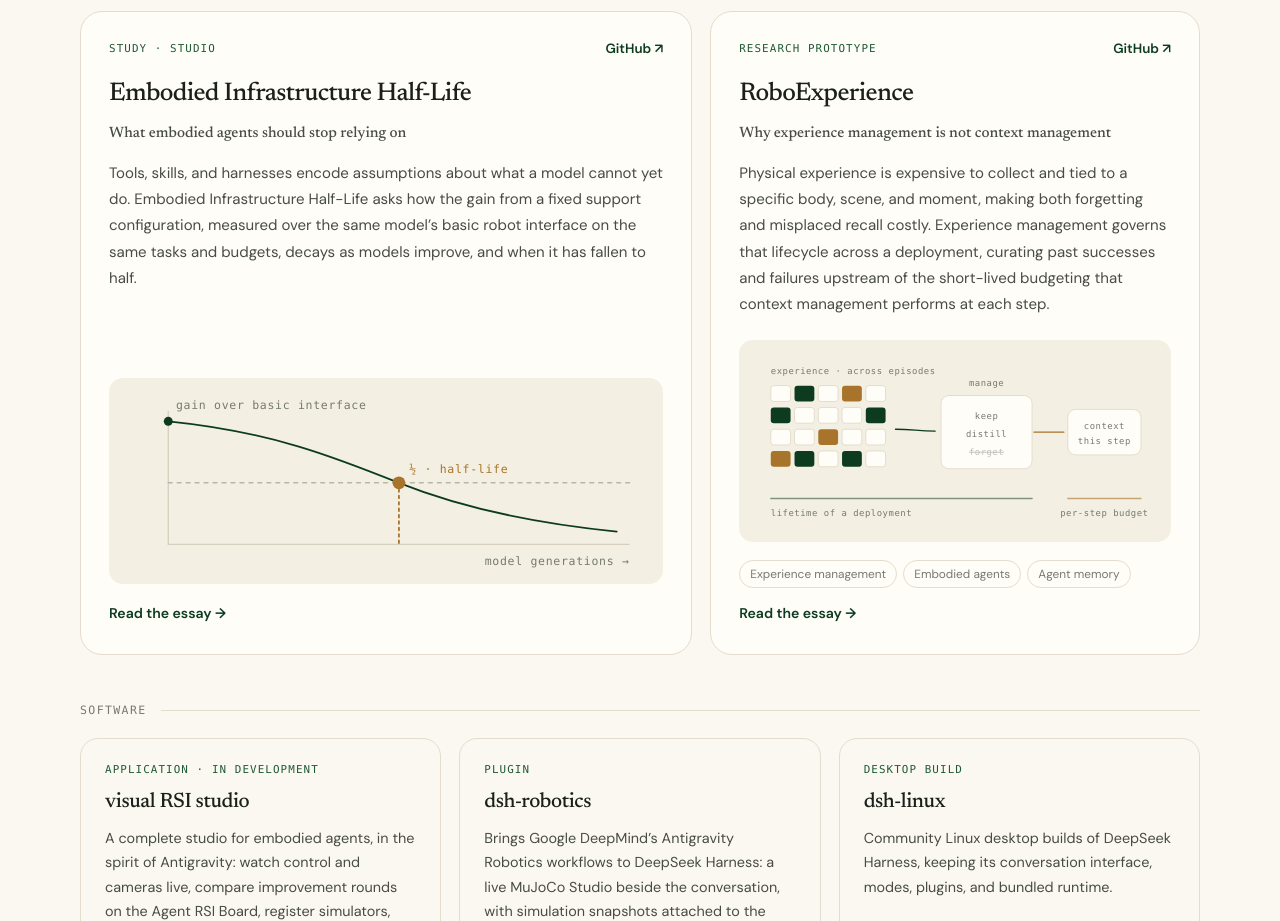
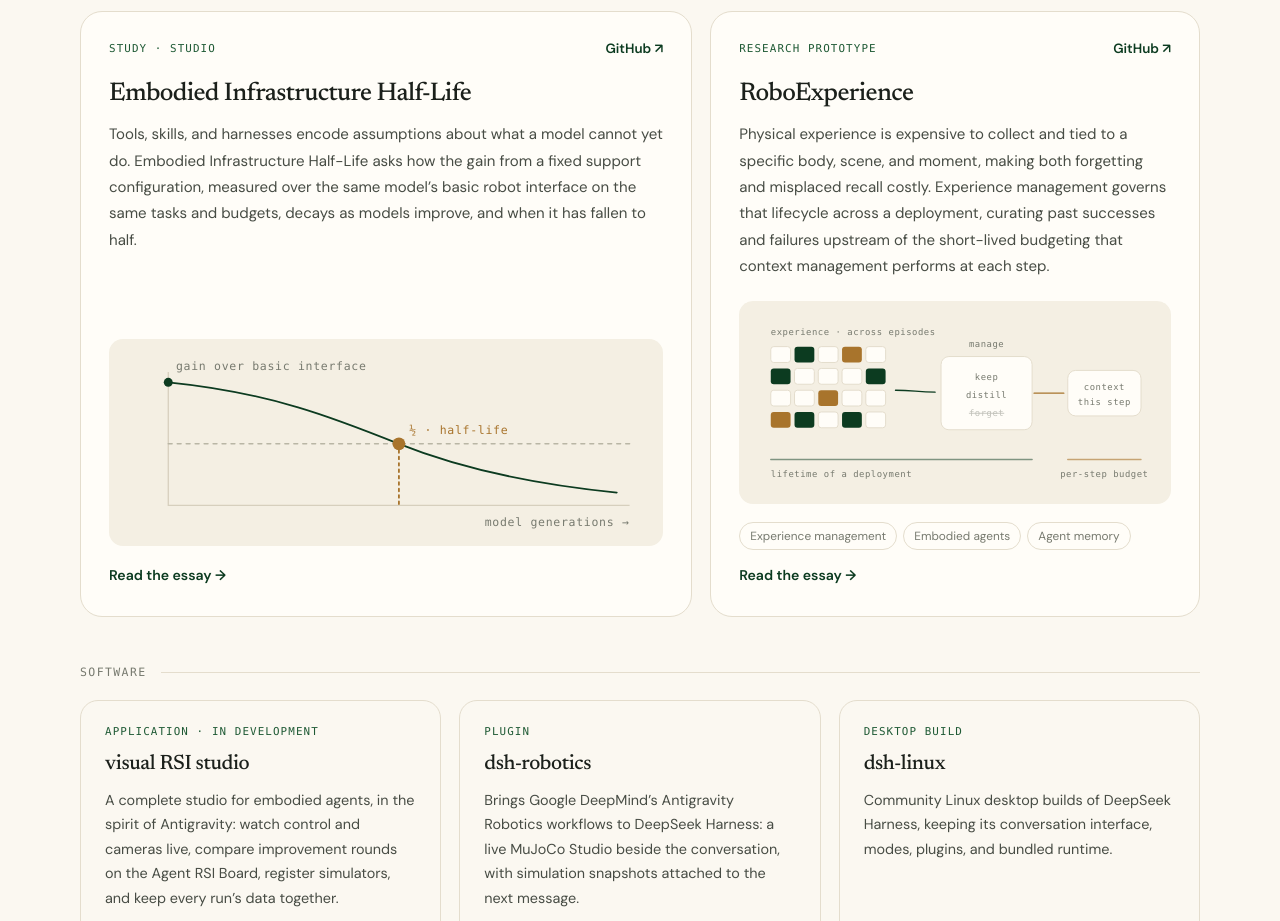
Before and after one commit to zhanxch/zhanxch.github.io, a plain HTML site: page index.html in a window 1280 px wide. Shown: the part 3000-3921 px from the top of the page. Drawn offline with Linux system fonts and the light colour scheme.

Commit message:
Drop the rhetorical ledes above the two research cards.

```diff
--- a/index.html
+++ b/index.html
@@ -227,7 +227,6 @@
         <article class="project project-featured reveal" aria-labelledby="halflife-title">
           <div class="project-top"><span class="project-kind">Study · Studio</span><a class="project-repo" href="https://github.com/zhanxch/embodied-infra-half-life">GitHub ↗</a></div>
           <h3 id="halflife-title"><a href="https://github.com/zhanxch/embodied-infra-half-life">Embodied Infrastructure Half-Life</a></h3>
-          <p class="project-lede">What embodied agents should stop relying on</p>
           <p>Tools, skills, and harnesses encode assumptions about what a model cannot yet do. Embodied Infrastructure Half-Life asks how the gain from a fixed support configuration, measured over the same model’s basic robot interface on the same tasks and budgets, decays as models improve, and when it has fallen to half.</p>
           <figure class="halflife" aria-label="Schematic: the gain from fixed support declines across model generations until it reaches half">
             <svg viewBox="0 0 420 150" aria-hidden="true">
@@ -248,7 +247,6 @@
         <article class="project reveal" aria-labelledby="robox-title">
           <div class="project-top"><span class="project-kind">Research prototype</span><a class="project-repo" href="https://github.com/zhanxch/RoboExperience">GitHub ↗</a></div>
           <h3 id="robox-title"><a href="https://github.com/zhanxch/RoboExperience">RoboExperience</a></h3>
-          <p class="project-lede">Why experience management is not context management</p>
           <p>Physical experience is expensive to collect and tied to a specific body, scene, and moment, making both forgetting and misplaced recall costly. Experience management governs that lifecycle across a deployment, curating past successes and failures upstream of the short-lived budgeting that context management performs at each step.</p>
           <figure class="halflife" aria-label="Schematic: experience accumulated across episodes is kept, distilled, or forgotten before anything reaches the context for the current step">
             <svg viewBox="0 0 420 190" aria-hidden="true">
```
